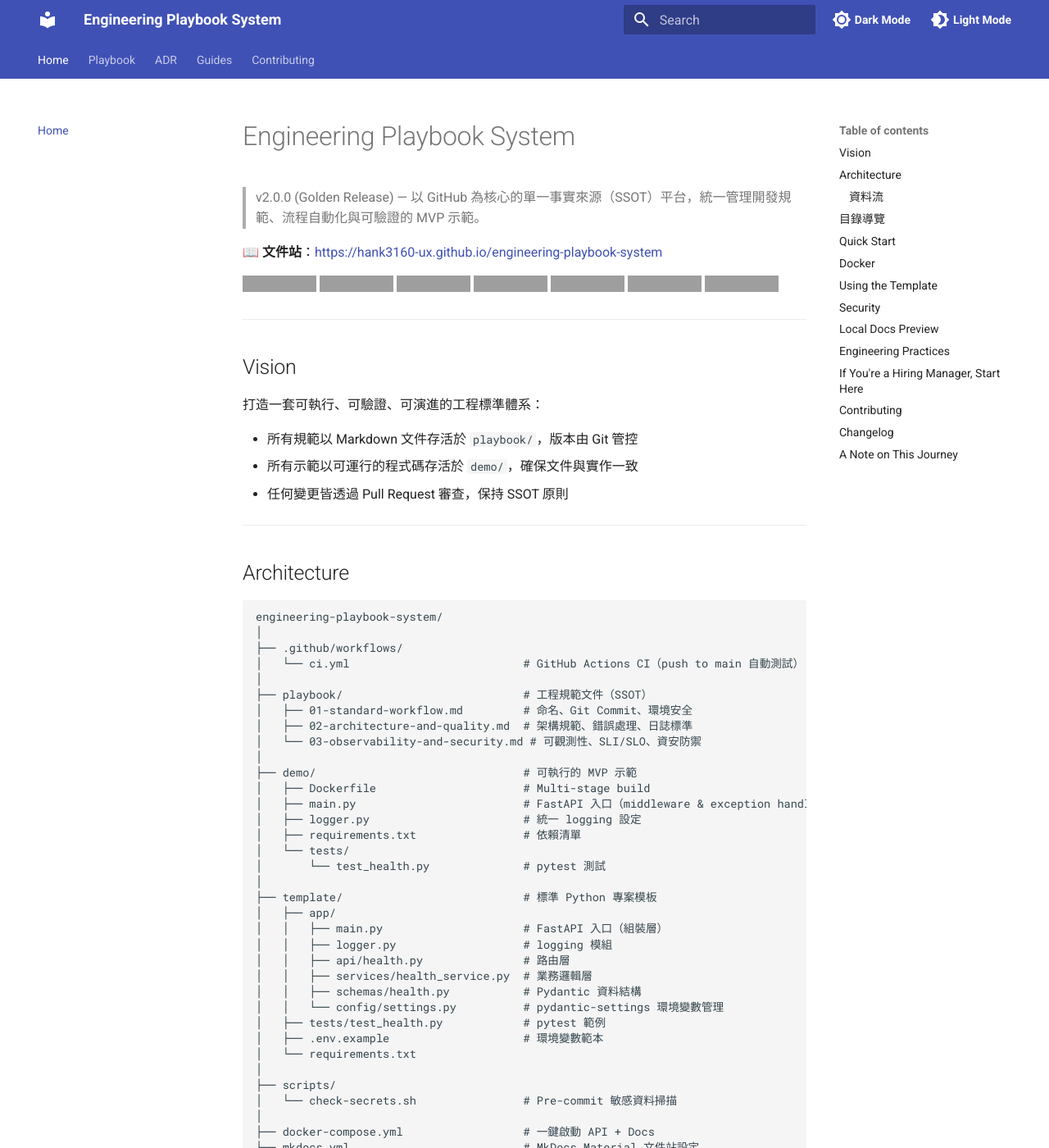
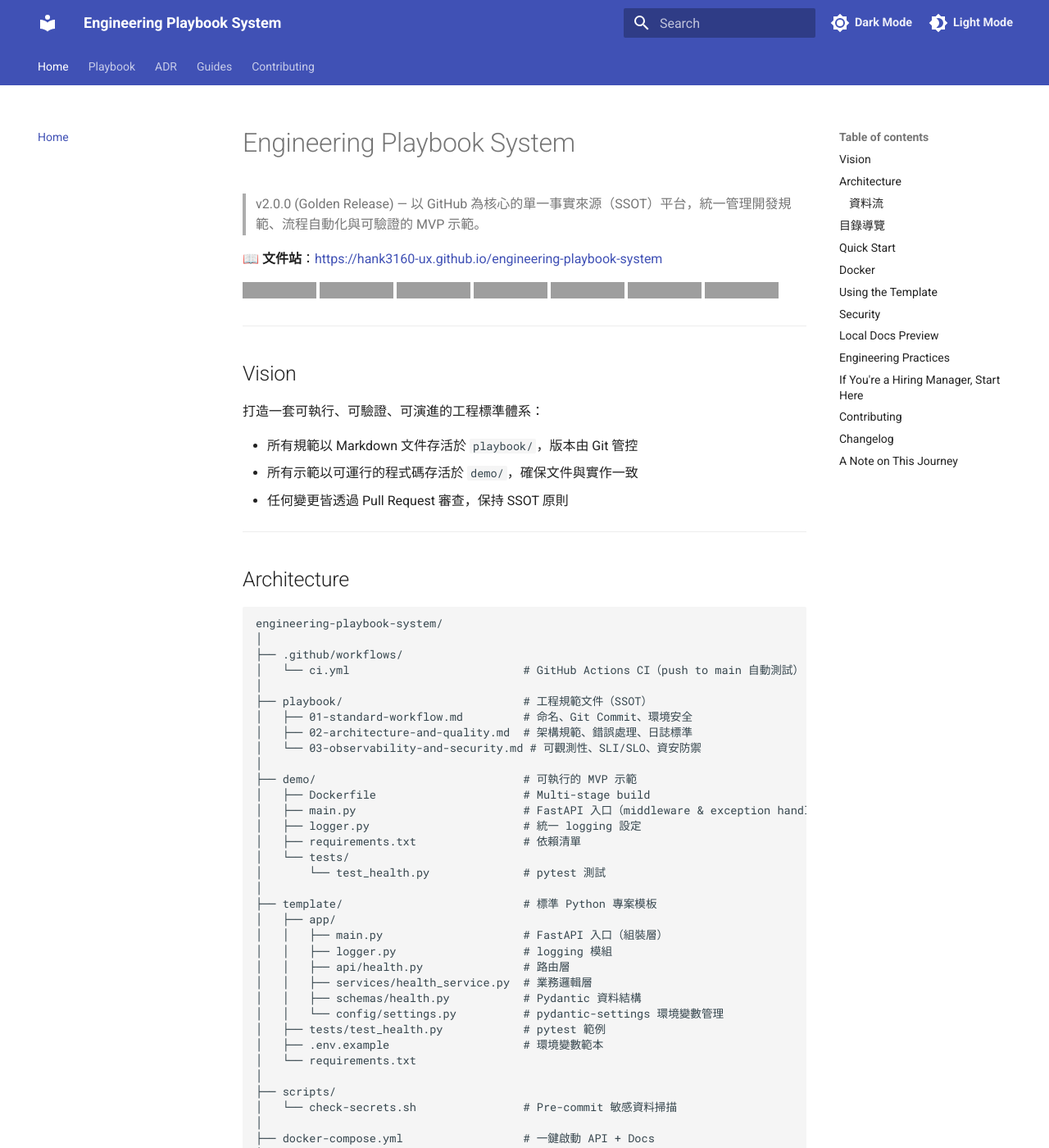
Before and after one commit to hank3160-ux/engineering-playbook-system, an MkDocs documentation site: the page built from docs/index.md, in a window 1280 px wide and 1400 px high. Shown: the whole window at 82% size. Built offline with MkDocs 1.6.1 and Material for MkDocs 9.7.7, drawn with Linux system fonts in a browser that asks for light colours; grey boxes are pictures that could not be loaded.

Commit message:
fix: move toggle to right of search, align icon and text inline

```diff
--- a/docs/stylesheets/extra.css
+++ b/docs/stylesheets/extra.css
@@ -1,38 +1,47 @@
-/* Move palette toggle to the right of search bar and align icon + text inline */
+/* ── Move palette toggle to RIGHT of search bar ── */
 .md-header__inner {
   display: flex;
   align-items: center;
 }
 
-/* Push the palette form to after the search */
-form.md-header__option[data-md-component="palette"] {
-  order: 10;
+/* Search bar stays in natural position (order 0 by default) */
+.md-search {
+  order: 1;
+}
+
+/* Palette form moves AFTER search */
+.md-header__option[data-md-component="palette"] {
+  order: 2;
   display: flex;
   align-items: center;
   margin-left: 8px;
 }
 
-/* Make the label (icon + text) flex row */
+/* ── Icon + text on same line, vertically centered ── */
 label.md-header__button.md-icon[title="Switch to dark mode"],
 label.md-header__button.md-icon[title="Switch to light mode"] {
-  display: inline-flex;
-  align-items: center;
-  gap: 4px;
-  padding: 0 8px;
+  display: inline-flex !important;
+  flex-direction: row !important;
+  align-items: center !important;
+  gap: 6px;
+  padding: 0 6px;
+  height: 2.4rem;
   white-space: nowrap;
 }
 
-/* Text after the icon */
+/* Text label to the RIGHT of the icon */
 label.md-header__button.md-icon[title="Switch to dark mode"]::after {
   content: "Dark Mode";
-  font-size: 0.7rem;
+  font-size: 0.72rem;
   font-weight: 600;
-  color: var(--md-primary-bg-color);
+  color: rgba(255, 255, 255, 0.9);
+  line-height: 1;
 }
 
 label.md-header__button.md-icon[title="Switch to light mode"]::after {
   content: "Light Mode";
-  font-size: 0.7rem;
+  font-size: 0.72rem;
   font-weight: 600;
-  color: var(--md-primary-bg-color);
+  color: rgba(255, 255, 255, 0.9);
+  line-height: 1;
 }
```
